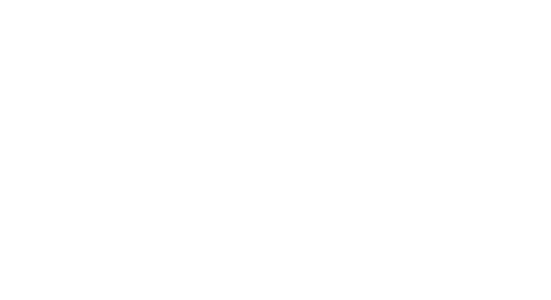
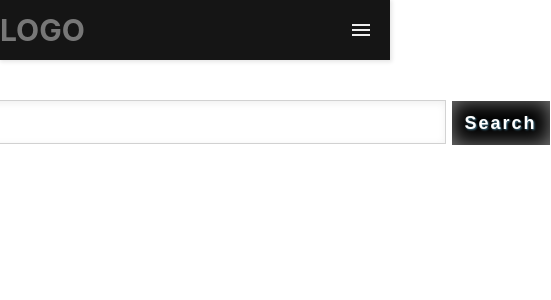
Before and after one commit to Asparuhov/Movies-React-App, a React (Create React App) app in the folder movies/: page / in a window 390 px wide. Shown: the top 300 px of the page, 551 px wide, since content can reach past the window. Built offline with nearby package versions, Linux system fonts and the light colour scheme.

Commit message:
connect middleware with redux

```diff
--- a/movies/package.json
+++ b/movies/package.json
@@ -6,9 +6,14 @@
     "@testing-library/jest-dom": "^5.11.6",
     "@testing-library/react": "^11.2.2",
     "@testing-library/user-event": "^12.6.0",
+    "axios": "^0.21.1",
     "react": "^17.0.1",
     "react-dom": "^17.0.1",
+    "react-redux": "^7.2.2",
+    "react-router": "^5.2.0",
+    "react-router-dom": "^5.2.0",
     "react-scripts": "4.0.1",
+    "redux": "^4.0.5",
     "web-vitals": "^0.2.4"
   },
   "scripts": {
--- a/movies/public/index.html
+++ b/movies/public/index.html
@@ -14,7 +14,7 @@
       manifest.json provides metadata used when your web app is installed on a
       user's mobile device or desktop. See https://developers.google.com/web/fundamentals/web-app-manifest/
     -->
-    <link rel="manifest" href="%PUBLIC_URL%/manifest.json" />
+
     <!--
       Notice the use of %PUBLIC_URL% in the tags above.
       It will be replaced with the URL of the `public` folder during the build.
--- /dev/null
+++ b/movies/src/App.css
@@ -0,0 +1,191 @@
+body {
+  margin: 0;
+}
+.header-fixed {
+    position: fixed;
+    top: 0;
+    z-index: 1;
+    width: 100%;
+    background-color: rgba(21, 21, 21, 1);
+    box-shadow: 1px 1px 4px 1px rgba(0,0,0,0.1);
+}
+
+.navbar {
+    display: flex;
+    justify-content: space-between;
+    align-items: center;
+    color: #fff;
+    line-height: 60px;
+}
+
+.page {
+  display: flex;
+  flex-direction: column;
+  box-sizing: border-box;
+
+}
+
+.navbar .logo {
+    flex: 3;
+}
+
+.page{
+  margin-top: 100px;
+  display:flex;
+  flex-direction: column;
+  justify-content: center;
+  align-items: center;
+  box-sizing: border-box;
+}
+
+.navbar .logo a {
+    display: block;
+    font-size: 30px;
+    font-weight: bold;
+    color: #fff;
+    text-decoration: none;
+}
+.navbar .logo a:hover {
+  color: #777777;
+}
+
+.navbar nav {
+    flex: 8;
+}
+
+.navbar label {
+  user-select: none;
+  cursor: pointer;
+  padding: 28px 20px;
+  position: relative;
+  z-index: 3;
+}
+
+.navbar label i {
+  height: 2px;
+  position: relative;
+  transition: background .2s ease-out;
+  width: 18px;
+  font-style: normal;
+  font-weight: normal;
+}
+.navbar label i:before,
+.navbar label i:after {
+  content: '';
+  height: 100%;
+  position: absolute;
+  transition: all .2s ease-out;
+  width: 100%;
+}
+.navbar label i,
+.navbar label i:before,
+.navbar label i:after {
+  display: block;
+  background: #eee;
+}
+.navbar label i:before {
+  top: 5px;
+}
+.navbar label i:after {
+  top: -5px;
+}
+
+.navbar #navbar-toggle {
+  display: none;
+}
+
+.header #navbar-toggle:checked ~ .menu {
+  visibility: visible;
+  opacity: 0.99;
+}
+.header #navbar-toggle:checked ~ label {
+  background: #212121;
+  border-radius: 50%;
+}
+.header #navbar-toggle:checked ~ label i {
+  background: transparent;
+}
+.header #navbar-toggle:checked ~ label i:before {
+  transform: rotate(-45deg);
+}
+.header #navbar-toggle:checked ~ label i:after {
+  transform: rotate(45deg);
+}
+.header #navbar-toggle:checked ~ label:not(.steps) i:before,
+.header #navbar-toggle:checked ~ label:not(.steps) i:after {
+  top: 0;
+}
+
+@media (max-width: 768px) {
+    .navbar nav {
+      visibility: hidden;
+      opacity: 0;
+      z-index: 2;
+      position: fixed;
+      top: 0px;
+      left: 0px;
+      width: 100%;
+      height: 100%;
+      transition: all 0.3s ease-out;
+      display: table;
+      background: #ddd;
+    }
+    .navbar nav ul {
+      margin: 0;
+      padding: 20px 0;
+      display: table-cell;
+      vertical-align: middle;
+    }
+    .navbar nav li {
+      display: block;
+      text-align: center;
+      padding: 20px 0;
+      text-align: center;
+      font-size: 50px;
+      min-height: 50px;
+      font-weight: bold;
+      cursor: pointer;
+      transition: all 0.3s ease-out;
+    }
+    .navbar nav li:hover {
+      background: #212121;
+    }
+    .navbar nav li:hover a {
+      color: #fff;
+      transition: all 0.3s ease-out;
+    }
+    .navbar nav li a {
+      color: #212121;
+    }
+}
+
+@media (min-width: 768px) {
+    .navbar nav ul {
+      margin: 0;
+      padding: 0;
+      display: flex;
+      justify-content: space-around;
+      text-align: center;
+      list-style: none;
+    }
+    .navbar nav li {
+      flex: 1;
+    }
+    .navbar nav li a {
+      display: block;
+      padding: 0 8px;
+      font-size: 16px;
+      line-height: 60px;
+      color: #fff;
+      text-decoration: none;
+    }
+    .navbar nav li.active {
+      background: #555;
+    }
+    .navbar nav li:hover {
+      background: #333;
+    }
+    .navbar label {
+      display: none;
+    }
+}
--- a/movies/src/App.js
+++ b/movies/src/App.js
@@ -1,10 +1,39 @@
-
-import './App.module.css';
-
+import React from "react";
+import "./App.css";
+import Movies from "./containers/Movies/Movies";
+import { Route, Link } from "react-router-dom";
 function App() {
   return (
-    <div className="App">
-
+    <div>
+      <div class="header header-fixed">
+        <div class="navbar container">
+          <div class="logo">
+            <Link to="/">LOGO</Link>
+          </div>
+          <input type="checkbox" id="navbar-toggle" />
+          <label for="navbar-toggle">
+            <i></i>
+          </label>
+          <nav class="menu">
+            <ul>
+              <li>
+                <Link to="/">Search for a movie</Link>
+              </li>
+              <li>
+                <Link to="/favourites">Favourites</Link>
+              </li>
+              <li>
+                <Link to="/watch-later">Watch later</Link>
+              </li>
+            </ul>
+          </nav>
+        </div>
+      </div>
+      <div  class='page'>
+        <Route path="/" exact component={Movies} />
+        <Route path="/favourites" exact render={() => <h1>Favourites</h1>} />
+        <Route path="/watch-later" exact render={() => <h1>watch later</h1>} />
+      </div>
     </div>
   );
 }
--- a/movies/src/App.module.css
+++ /dev/null
@@ -1,38 +0,0 @@
-.App {
-  text-align: center;
-}
-
-.App-logo {
-  height: 40vmin;
-  pointer-events: none;
-}
-
-@media (prefers-reduced-motion: no-preference) {
-  .App-logo {
-    animation: App-logo-spin infinite 20s linear;
-  }
-}
-
-.App-header {
-  background-color: #282c34;
-  min-height: 100vh;
-  display: flex;
-  flex-direction: column;
-  align-items: center;
-  justify-content: center;
-  font-size: calc(10px + 2vmin);
-  color: white;
-}
-
-.App-link {
-  color: #61dafb;
-}
-
-@keyframes App-logo-spin {
-  from {
-    transform: rotate(0deg);
-  }
-  to {
-    transform: rotate(360deg);
-  }
-}
--- /dev/null
+++ b/movies/src/containers/Movies/Movies.css
@@ -0,0 +1,63 @@
+.search {
+  display: flex;
+  flex-direction: row;
+  box-sizing: border-box;
+}
+.search input {
+  height: 40px;
+  width: 600px;
+  border: 1px solid black;
+  font-size: 20px;
+  font-weight: bold;
+  background: #fff;
+  color: #525865;
+
+  border: 1px solid #d1d1d1;
+  box-shadow: inset 1px 2px 8px rgba(0, 0, 0, 0.07);
+  font-family: inherit;
+  font-size: 1em;
+  outline: none;
+  -webkit-transition: 0.18s ease-out;
+  -moz-transition: 0.18s ease-out;
+  -o-transition: 0.18s ease-out;
+  transition: 0.18s ease-out;
+}
+
+.search button {
+  display: block;
+  width: 100px;
+  height: 46px;
+  margin-left:5px;
+  font-size: 18px;
+  font-family: sans-serif;
+  text-decoration: none;
+  color: black;
+  font-weight: bolder;
+  border: 2px solid #333;
+  letter-spacing: 2px;
+  text-align: center;
+  position: relative;
+  transition: all 0.35s;
+  margin-bottom:1px;
+  background-color: rgba(31, 28, 28, 0.5);
+  border: 1px solid;
+  box-shadow: inset 0 0 20px rgba(255, 255, 255, 0.5),
+    0 0 20px rgba(255, 255, 255, 0.2);
+  outline-color: rgba(255, 255, 255, 0);
+  text-shadow: 1px 1px 2px #427388;
+  background-color: black;
+  color: white;
+  cursor:pointer;
+}
+
+.search button:hover {
+  border: 1px solid;
+  box-shadow: inset 0 0 20px 0 0 20px rgba(255, 255, 255, 0.2);
+  outline-color: rgba(255, 255, 255, 0);
+  outline-offset: 15px;
+  text-shadow: 1px 1px 2px #427388;
+  background-color: rgb(23, 24, 23);
+  color: white;
+  width: 120px;
+  font-size: 22px;
+}
--- a/movies/src/containers/Movies/Movies.js
+++ b/movies/src/containers/Movies/Movies.js
@@ -1,9 +1,41 @@
-import React from 'react'
+import React, { useState, useEffect } from "react";
+import axios from "axios";
+import "./Movies.css";
+export default function Movies() {
+  let [search, setSearch] = useState("");
+  const options = {
+    method: "GET",
+    url: "https://imdb8.p.rapidapi.com/title/auto-complete",
+    params: { q: search },
+    headers: {
+      "x-rapidapi-key": "6ddacadffemsh3f7c41a84ac428dp104bf5jsnc0be7264a640",
+      "x-rapidapi-host": "imdb8.p.rapidapi.com",
+    },
+  };
+  const onSearch = (event) => {
+    setSearch(event.target.value);
+  };
+  const retrieveData = () => {
+    setTimeout(() => {
+      axios
+        .request(options)
+        .then(function (response) {
+          console.log(response.data);
+        })
+        .catch(function (error) {
+          console.error(error);
+        });
+    }, 300);
+  };
+  return (
+    <div>
+      <div class="search">
+        <input onChange={onSearch} placeholder="ex. Home alone" />
+        <button onClick={retrieveData}>Search</button>
+          </div>
+          <div>
 
-export default function Movies() {
-    return (
-        <div>
-
-        </div>
-    )
+          </div>
+    </div>
+  );
 }
--- a/movies/src/index.js
+++ b/movies/src/index.js
@@ -1,11 +1,30 @@
-import React from 'react';
-import ReactDOM from 'react-dom';
-import './index.css';
-import App from './App';
+import React from "react";
+import ReactDOM from "react-dom";
+import "./index.css";
+import App from "./App";
+import { createStore, applyMiddleware } from "redux";
+import { Provider } from "react-redux";
+import reducer from "./store/reducer";
+import { BrowserRouter as Router } from "react-router-dom";
+
+
+
+const middle = (store) => {
+  return (next) => {
+    return (action) => {
+      console.log(`middleware running`);
+      const result = next(action);
+      return result;
+    };
+  };
+};
+const store = createStore(reducer, applyMiddleware(middle));
 
 ReactDOM.render(
-  <React.StrictMode>
-    <App />
-  </React.StrictMode>,
-  document.getElementById('root')
+  <Provider store={store}>
+    <Router>
+      <App />
+    </Router>
+  </Provider>,
+  document.getElementById("root")
 );
--- /dev/null
+++ b/movies/src/store/reducer.js
@@ -0,0 +1,8 @@
+const initialState = {
+    movies:[]
+}
+const reducer = (state = initialState, action) => {
+    return state;
+}
+
+export default reducer;
```
Also changed, not shown: 2 other files (tests, documents, lock files or other folders).
